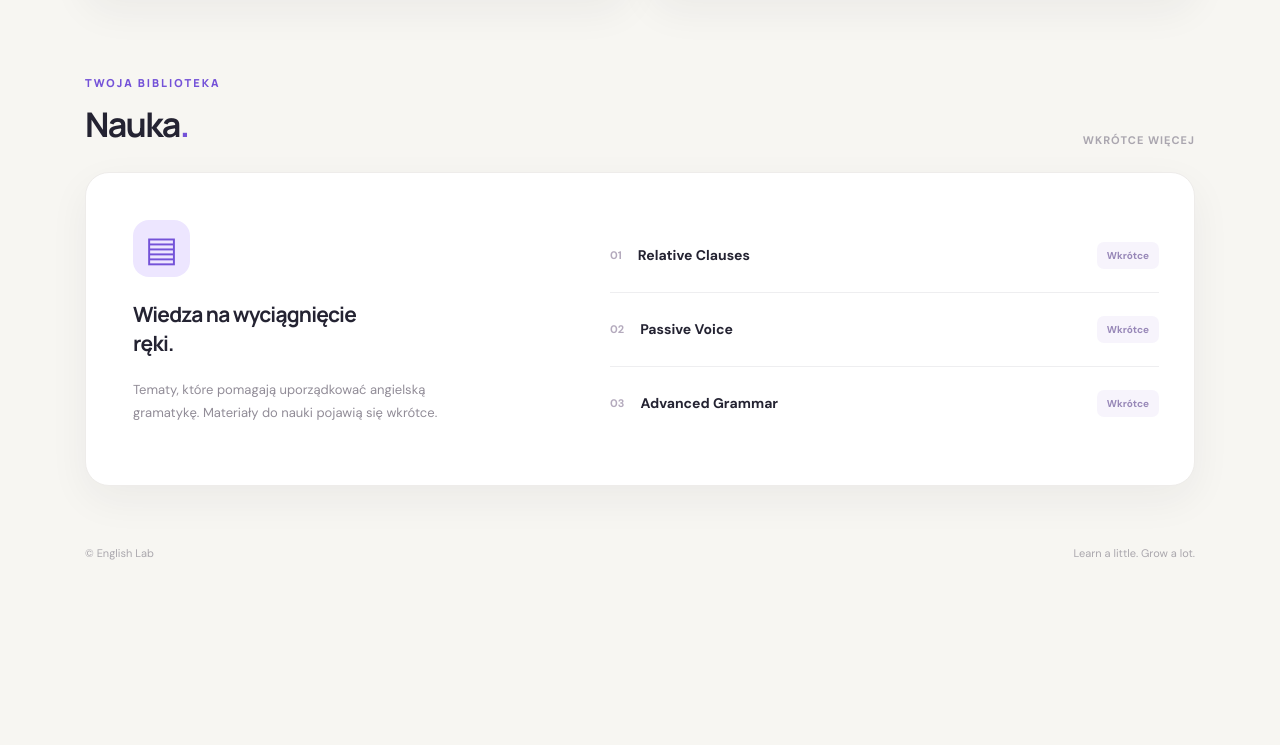
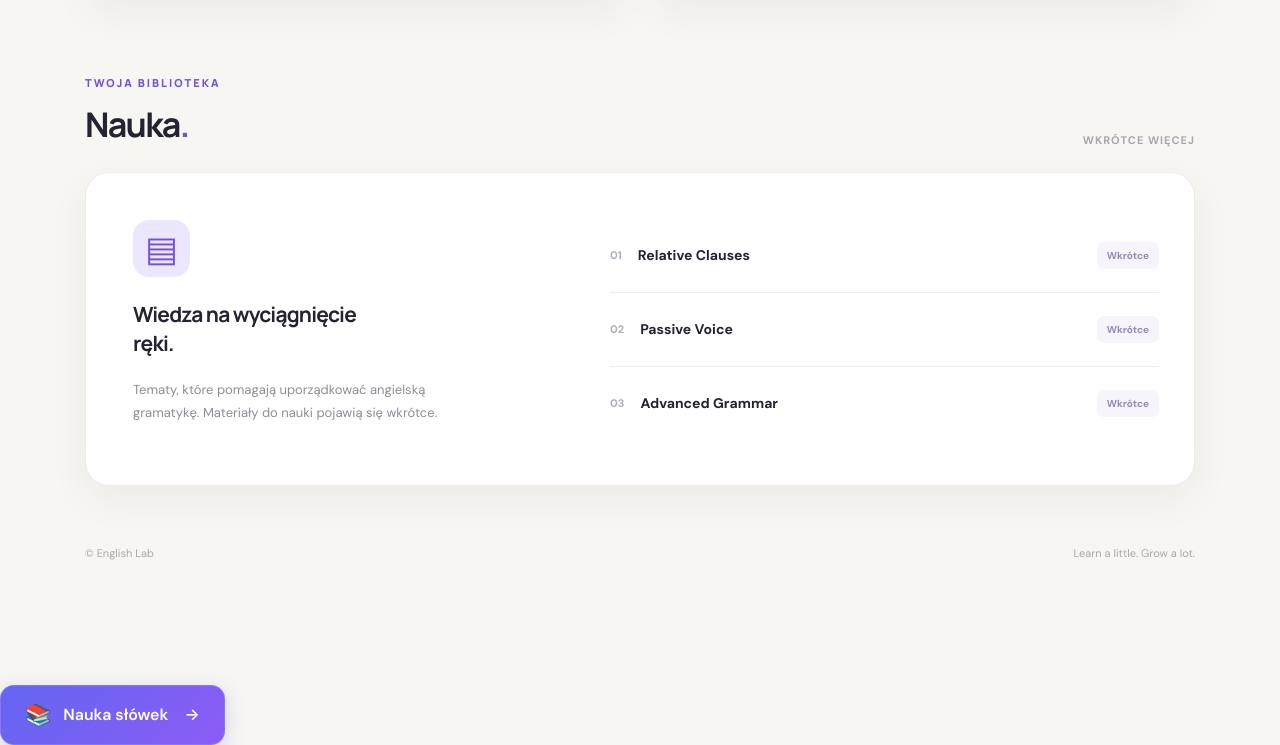
Before and after one commit to MASTER-KONTAKT/filip, a plain HTML site: page index.html in a window 1280 px wide. Shown: the part 1194-1939 px from the top of the page. Before the commit the page ends 1879 px from the top, so only its background shows below. Drawn offline with Linux system fonts and the light colour scheme.

Commit message:
Update index.html

```diff
--- a/index.html
+++ b/index.html
@@ -15,6 +15,11 @@
   </main>
   <footer class="page-footer">© English Lab <span>Learn a little. Grow a lot.</span></footer>
 </div>
+  <a href="slowka.html" style="display:inline-flex;align-items:center;gap:12px;padding:15px 24px;border-radius:14px;background:linear-gradient(135deg,#6366f1,#8b5cf6);color:white;text-decoration:none;font-size:16px;font-weight:600;border:1px solid rgba(255,255,255,0.12);box-shadow:0 6px 20px rgba(99,102,241,0.25);transition:all 0.25s ease;">
+  <span style="font-size:21px;">📚</span>
+  <span>Nauka słówek</span>
+  <span style="margin-left:4px;">→</span>
+</a>
 <nav class="bottom-nav" aria-label="Nawigacja dolna"><a href="index.html" class="nav-link active" aria-current="page"><span class="nav-icon" aria-hidden="true">⌂</span><span>Start</span></a><a href="index.html#quizy" class="nav-link"><span class="nav-icon" aria-hidden="true">▦</span><span>Quizy</span></a><a href="index.html#nauka" class="nav-link"><span class="nav-icon" aria-hidden="true">▤</span><span>Nauka</span></a></nav>
 <script src="quiz.js" defer></script>
 </body></html>
```
